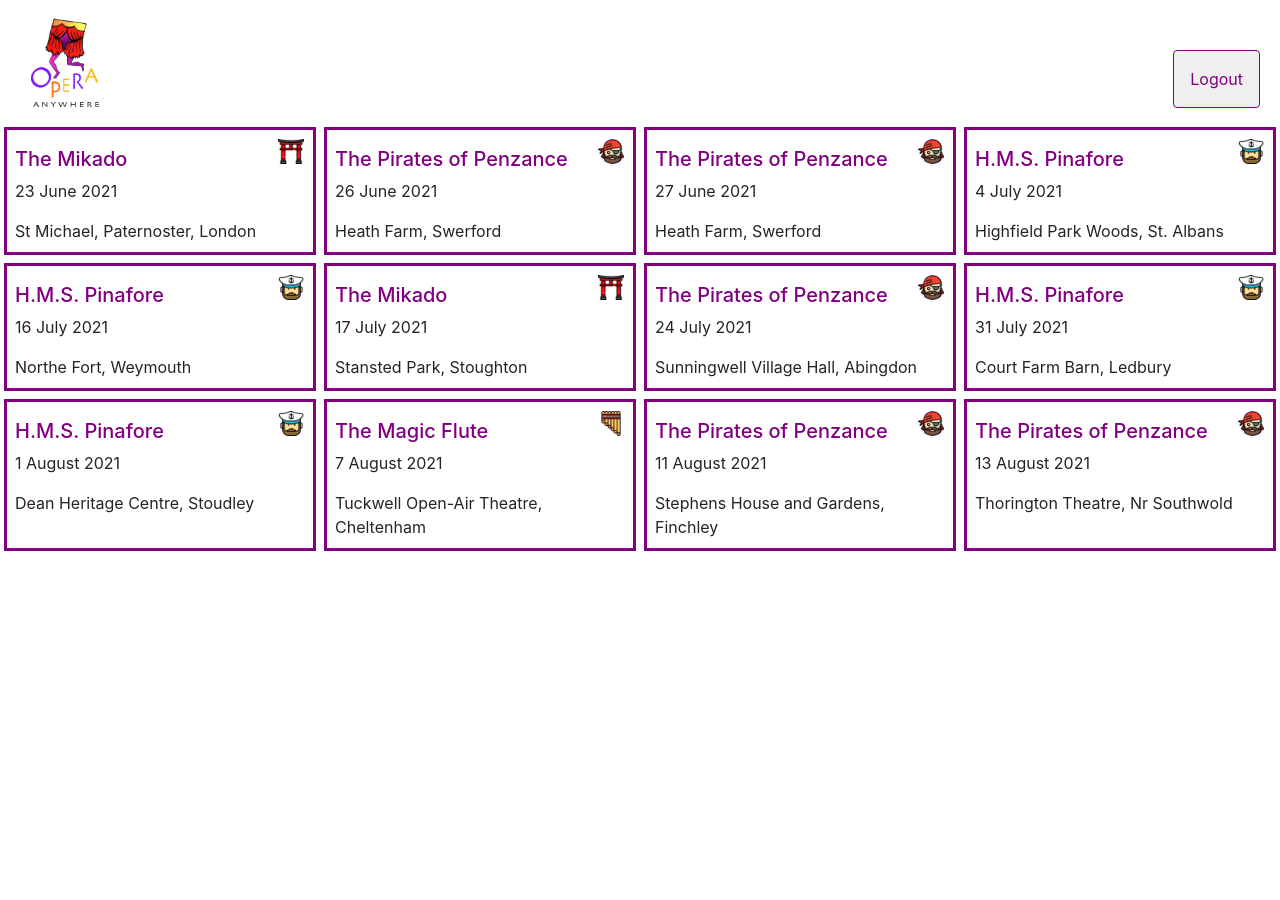
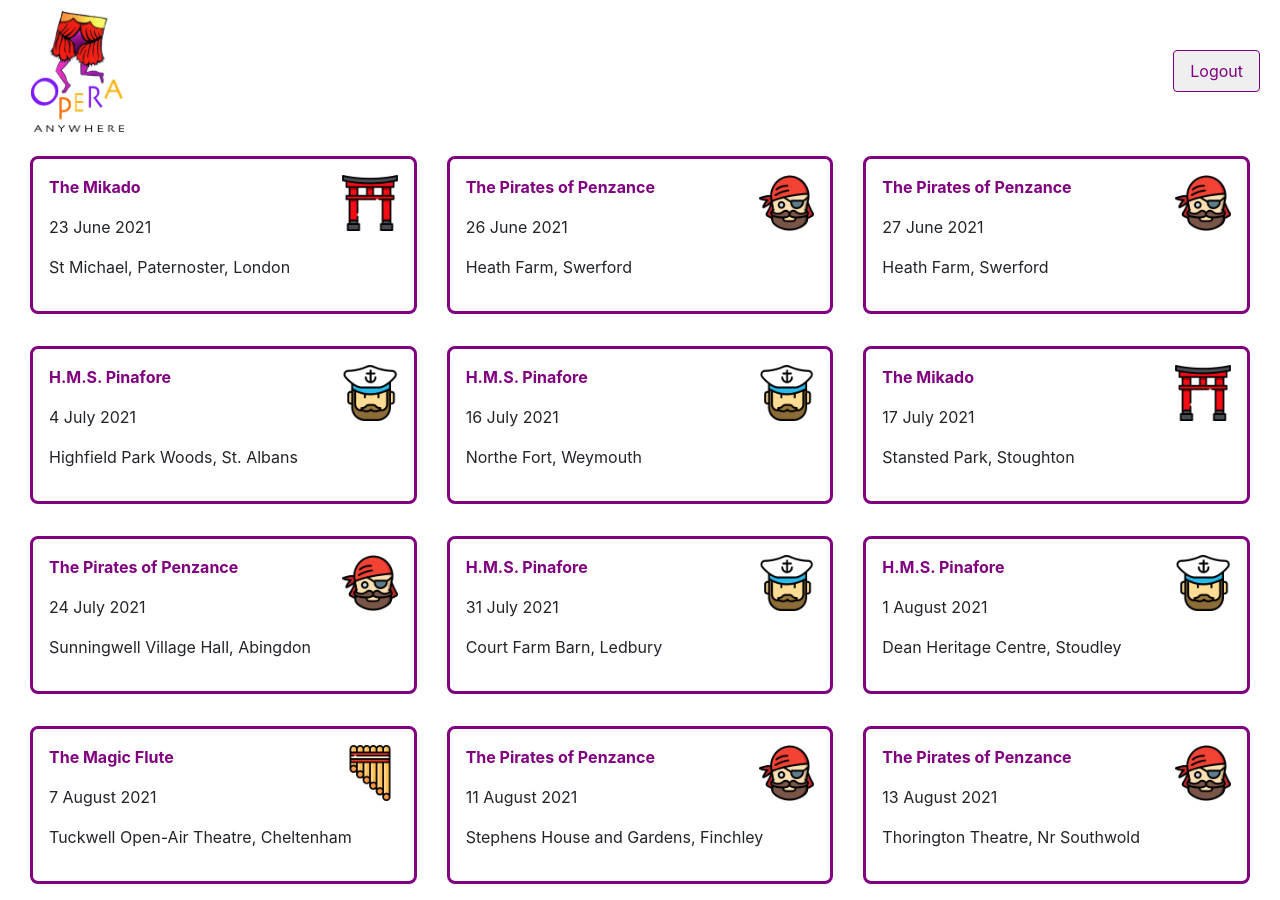
Before and after one commit to CatrinLewis/opera-anywhere, a Django app: page /events/ in a window 1280 px wide. Before the commit the page ends 551 px from the top, so only its background shows below. Run offline with Django 3.2, Linux system fonts and the light colour scheme; a user stored in the database is signed in; data comes from the database, SQL or seed files in the repository; both versions use the stored data as it was after the commit; some libraries are stand-ins or nearby versions.

Commit message:
first basic version

```diff
--- a/assets/styles.css
+++ b/assets/styles.css
@@ -7,6 +7,10 @@
 	margin-bottom: 10px;
 } */
 
+p.thick {
+  font-weight: bold;
+}
+
 h1{
 	text-align: center;
 }
@@ -14,18 +18,31 @@ h1{
 	color: #800080;
 }
 
-div.event {
-	outline: 3px solid #800080;
+.event {
+	border: 3px solid #800080;
 	/* gradient: 135deg, #d84440 30%, #d64641 30%, #ffde32 100%; */
-	/* border-radius: 8px; */
-	outline-offset: -7px;
+	border-radius: 8px;
+	/* outline-offset: -7px; */
 	position: relative;
-	/* margin-bottom: 10px; */
+	/* margin: 10px 5px; */
+
+}
+
+.event-detail {
+	border: 3px solid #800080;
+	/* gradient: 135deg, #d84440 30%, #d64641 30%, #ffde32 100%; */
+	border-radius: 8px;
+	/* outline-offset: -7px; */
+	position: relative;
+	/* margin: 10px 5px; */
+	margin: 10px;
+	padding: 10px;
+
 }
 
 .icons {
   padding: 16px;
-  max-width: 18%;
+  max-width: 23%;
   height: auto;
   position: absolute;
 	right: 0;
@@ -33,9 +50,28 @@ div.event {
 	margin: 0;
 }
 
+.event-details-icons {
+  padding: 16px;
+  max-width: 100px;
+  height: auto;
+  position: absolute;
+	right: 0;
+	top: 0;
+	margin: 0;
+}
+
+/* .logo {
+  padding: 16px;
+	min-width: 25%;
+  max-width: 10%;
+  height: auto;
+	left: 0;
+	top: 0;
+	margin: 0;
+} */
+
 .logo {
-  padding: 16px;
-  max-width: 8%;
+  max-width: 125px;
   height: auto;
 	left: 0;
 	top: 0;
@@ -54,3 +90,41 @@ div.event {
 	top: 50px;
 	margin: 0;
 }
+
+.site-form {
+	margin-top: 60px;
+	/* border: 1px solid #00dba0; */
+	border: 3px solid #800080;
+	border-radius: 8px;
+	padding: 20px;
+	margin: 10px;
+}
+
+.site-form input, .site-form textarea {
+	display: block;
+	margin: 20px 0 0 0;
+	padding: 10px;
+}
+
+.site-form input[type="submit"] {
+	/* background: #00dba0;
+	color: #fff;
+	border-radius: 4px;
+	margin: 10px 0; */
+	border: 1px solid #800080;
+	padding: 16px;
+	border-radius: 4px;
+	height: auto;
+	/* color: #00dba0; */
+	color: #800080;
+	/* position: absolute;
+	right: 20px;
+	top: 50px;
+	margin: 0; */
+}
+
+.login-list {
+	list-style-type: none;
+	margin: 10px;
+	padding:0;
+}
--- a/events/templates/events/event_list.html
+++ b/events/templates/events/event_list.html
@@ -3,33 +3,46 @@
 
 {% block content%}
 <div class="container-fluid">
-  <a href="#"><img class="logo" src="{% static 'opera-anywhere-logo-image.jpg' %}"/></a>
+  <!-- <a href="#"><img class="logo" src="{% static 'opera-anywhere-logo-image.jpg' %}"/></a>
   <nav>
-    <!-- <ul>
-      <li> -->
+    <form action="{% url 'accounts:logout'%}" method="post">
+      {% csrf_token %}
+      <button class="logout-button" type="submit">Logout</button>
+    </form>
+  </nav> -->
+  <!-- <div class="container-fluid" >
+    <ul class="nav">
+      <li class="nav-item">
+        <a href="#"><img class="logo nav-link" src="{% static 'opera-anywhere-logo-image.jpg' %}"/></a>
+      </li>
+      <li class="nav-item">
         <form action="{% url 'accounts:logout'%}" method="post">
           {% csrf_token %}
-          <button class="logout-button" type="submit">Logout</button>
+          <button class="logout-button nav-link" type="submit">Logout</button>
         </form>
-      <!-- </li>
-    </ul> -->
-  </nav>
+      </li>
+    </ul>
+  <div> -->
 
-  <div class="events">
+
+
+  <!-- <div class="events"> -->
     <!-- <div class="container-fluid>" -->
       <div class="row">
         {% for event in events %}
-            <div class="col-xs-12 col-md-4 col-lg-3 event">
-              <img class="icons" src="{{ event.thumb.url }}"/>
-              <br>
-              <h5><a class="production-link" href="#">{{event.production}}</a></h5>
-              <p>{{event.performance_date}}</p>
-              <p>{{event.location}}</p>
-              <!-- add more to this when model updated -->
+            <div class="col-12 col-md-6 col-lg-4 py-3">
+              <div class="event p-3">
+                <img class="icons" src="{{ event.thumb.url }}"/>
+                <!-- <br> -->
+                <p class="thick"><a class="production-link" href="{% url 'events:detail' id=event.id %}">{{event.production}}</a></p>
+                <p>{{event.performance_date}}</p>
+                <p>{{event.location}}</p>
+                <!-- add more to this when model updated -->
+              </div>
             </div>
         {% endfor %}
       </div>
     <!-- </div> -->
-  </div>
+  <!-- </div> -->
 </div>
 {% endblock%}
--- a/events/urls.py
+++ b/events/urls.py
@@ -5,4 +5,5 @@ app_name = 'events'
 
 urlpatterns = [
     path('', views.event_list, name="list"),
+    path('<id>/', views.event_detail, name="detail"),
 ]
--- a/events/views.py
+++ b/events/views.py
@@ -1,6 +1,7 @@
 from django.shortcuts import render
 from .models import Event
 from django.contrib.auth.decorators import login_required
+from django.http import HttpResponse
 # Create your views here.
 
 @login_required(login_url="/accounts/login/")
@@ -8,3 +9,9 @@ def event_list(request):
     events = Event.objects.all()
     #order by performance date not datestamp date!
     return render(request, 'events/event_list.html', {'events':events})
+
+@login_required(login_url="/accounts/login/")
+def event_detail(request, id):
+    # return HttpResponse(id)
+    event = Event.objects.get(id=id)
+    return render(request, 'events/event_detail.html', {'event':event})
--- a/oaevents/urls.py
+++ b/oaevents/urls.py
@@ -19,13 +19,14 @@ from . import views
 from django.contrib.staticfiles.urls import staticfiles_urlpatterns
 from django.conf.urls.static import static
 from django.conf import settings
+from events import views as event_views
 
 urlpatterns = [
     path('admin/', admin.site.urls),
     path('accounts/', include('accounts.urls')),
     path('events/', include('events.urls')),
     path('about/', views.about),
-    path('', views.homepage),
+    path('', event_views.event_list, name="home"),
 ]
 
 urlpatterns += staticfiles_urlpatterns()
--- a/templates/base_layout.html
+++ b/templates/base_layout.html
@@ -4,6 +4,7 @@
 <html lang="en" dir="ltr">
   <head>
     <meta charset="utf-8">
+    <meta content="width=device-width, initial-scale=1.0, maximum-scale=1.0, user-scalable=0" name="viewport" />
     <title>Events</title>
     <link rel="stylesheet" href="{% static 'styles.css' %}">
     <link rel="stylesheet" href="https://maxcdn.bootstrapcdn.com/bootstrap/4.4.1/css/bootstrap.min.css">
@@ -12,6 +13,19 @@
   </head>
   <body>
     <div class="wrapper">
+      <div class="container-fluid" >
+        <ul class="nav">
+          <li class="nav-item">
+            <a href="{% url 'home' %}"><img class="logo nav-link" src="{% static 'opera-anywhere-logo-image.jpg' %}"/></a>
+          </li>
+          <li class="nav-item">
+            <form action="{% url 'accounts:logout'%}" method="post">
+              {% csrf_token %}
+              <button class="logout-button nav-link" type="submit">Logout</button>
+            </form>
+          </li>
+        </ul>
+      <div>
       {% block content %}
       {% endblock %}
     </div>
```
Also changed, not shown: accounts/templates/accounts/login.html (+18 -3 lines), events/templates/events/event_detail.html (added, +13 -0 lines), db.sqlite3.
